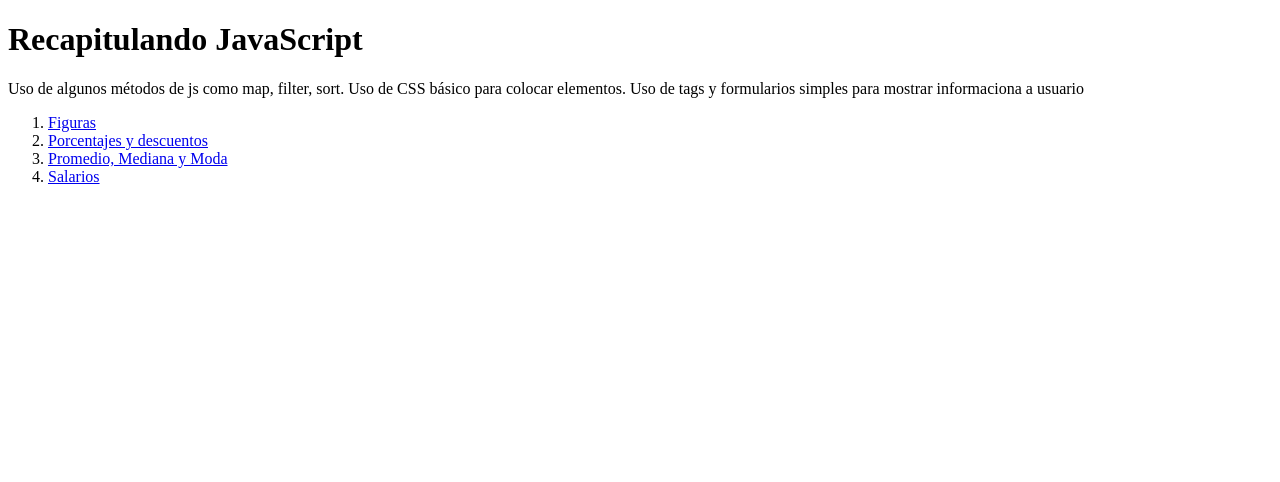
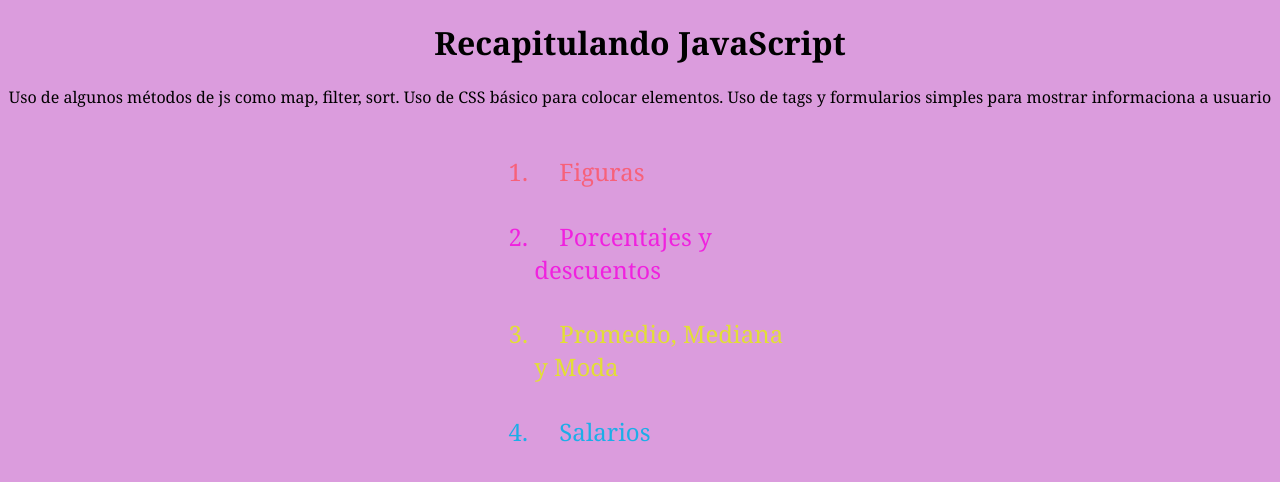
Before and after one commit to cstgarcia1204/cpracti-js, a plain HTML site: page index.html in a window 1280 px wide. Drawn offline with Linux system fonts and the light colour scheme.

Commit message:
se agregaron estilos al index

```diff
--- a/index.html
+++ b/index.html
@@ -6,6 +6,43 @@
     <meta name="viewport" content="width=device-width, initial-scale=1.0">
     <title>Home | Recapitulando JS</title>
 </head>
+<style>
+    body {
+        background: rgb(219, 156, 221);
+        font-family: Cambria, Cochin, Georgia, Times, 'Times New Roman', serif;
+    }
+    header{
+        text-align: center;
+    }
+    section{
+        display: flex;
+        height: 100%;
+        width: 100%;
+        justify-content: center;
+        font-size: x-large;
+    }
+    section li:nth-child(1), section li:nth-child(1) a:nth-child(1){
+        color: rgb(247, 97, 122);
+        margin: 10%;
+        text-decoration: none;
+    }
+    section li:nth-child(2), section li:nth-child(2) a:nth-child(1){
+        color: rgb(240, 33, 223);
+        margin: 10%;
+        text-decoration: none;
+    }
+    section li:nth-child(3), section li:nth-child(3) a:nth-child(1){
+        color: rgb(226, 223, 53);
+        margin: 10%;
+        text-decoration: none;
+    }
+    section li:nth-child(4), section li:nth-child(4) a:nth-child(1){
+        color: rgb(28, 174, 231);
+        margin: 10%;
+        text-decoration: none;
+    }
+
+</style>
 <body>
     <header>
         <h1>Recapitulando JavaScript</h1>
```
